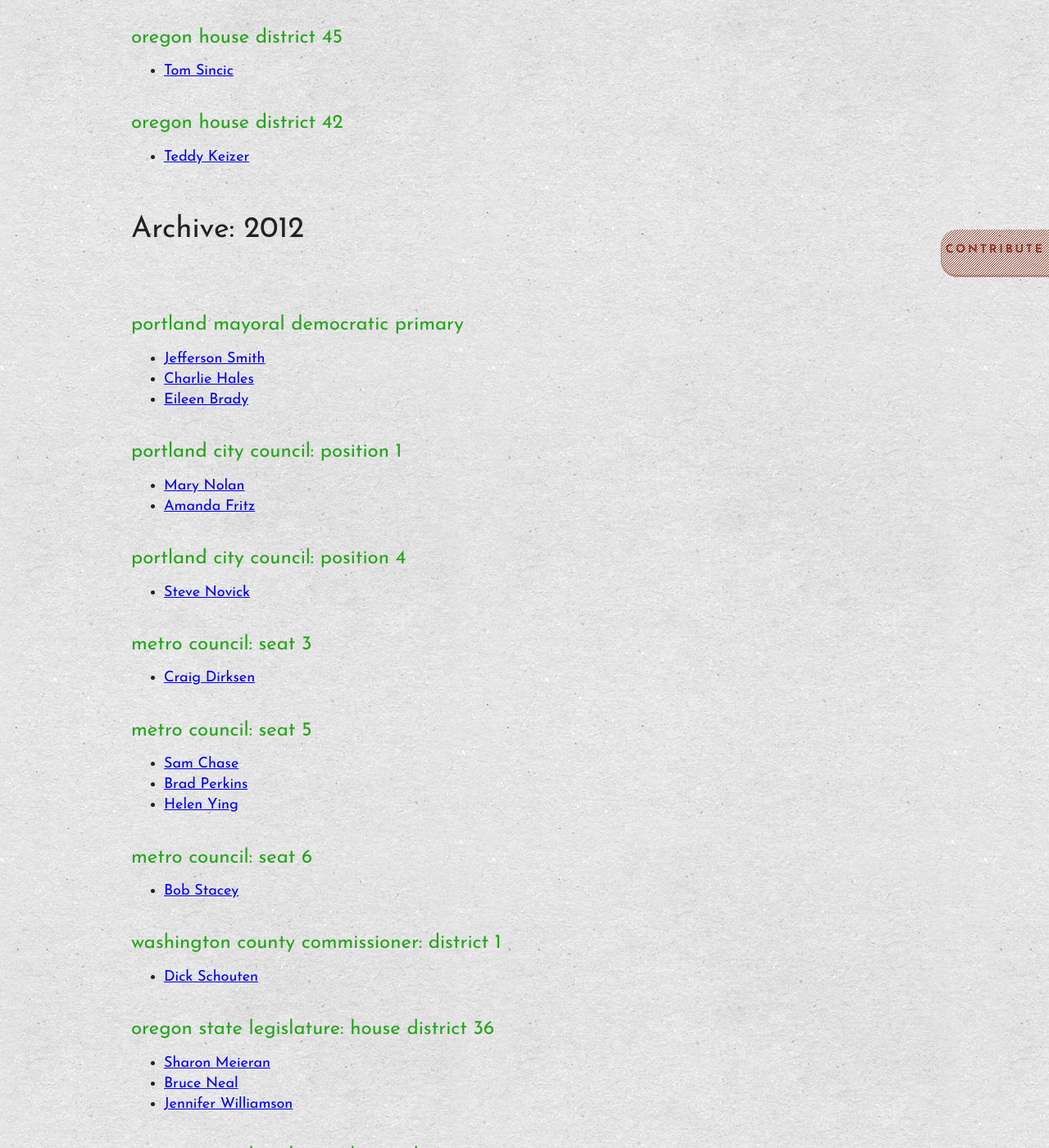
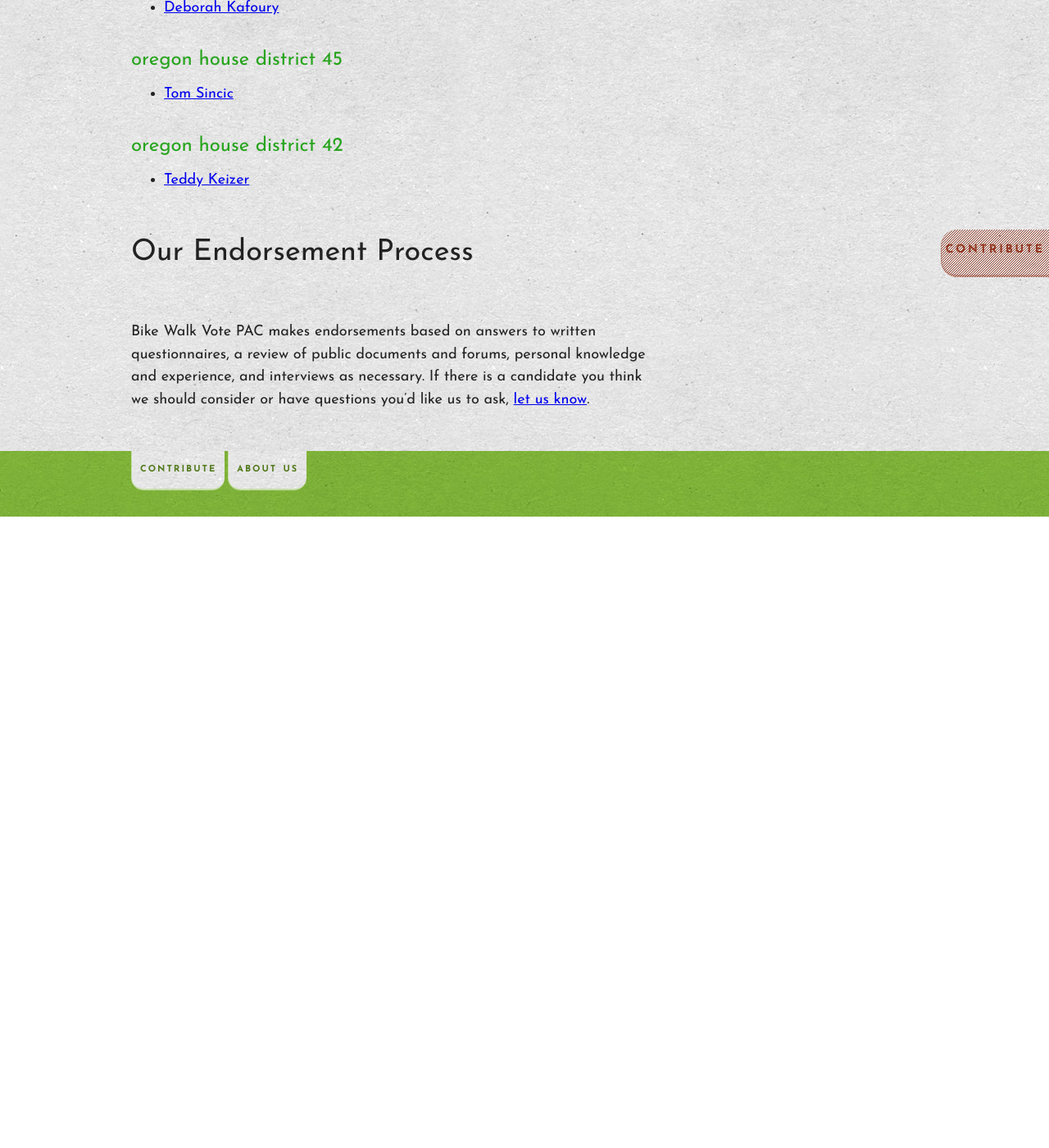
Before and after one commit to bikewalkvote/bikewalkvote.github.io, a Jekyll site: the page built from candidates.md, in a window 1280 px wide and 1400 px high, scrolled down 983 px. Shown: the whole window at 82% size. Built offline with Jekyll 4.4.1, drawn with Linux system fonts in a browser that asks for light colours; nearby versions of some CDN libraries; Markdown is read by kramdown in place of the engine named in the settings; comment, search, counter and statistics services are not loaded; after the commit the page ends 1613 px from its top, so only the background shows below that; some of the changed text lies outside the part shown.

Commit message:
Update candidates.md

```diff
--- a/candidates.md
+++ b/candidates.md
@@ -40,59 +41,6 @@
 
 
 
-## Archive: 2012
-### portland mayoral democratic primary
-
-  * [Jefferson Smith](/candidates/mayor/jefferson-smith.html)
-  * [Charlie Hales](/candidates/mayor/charlie-hales.html)
-  * [Eileen Brady](/candidates/mayor/eileen-brady.html)
-
-### portland city council: position 1
-
-  * [Mary Nolan](/candidates/portland-city-council-position-1/mary-nolan.html)
-  * [Amanda Fritz](/candidates/portland-city-council-position-1/amanda-fritz.html)
-
-### portland city council: position 4
-
-  * [Steve Novick](/candidates/portland-city-council-position-4/steve-novick.html)
-
-### metro council: seat 3
-
-  * [Craig Dirksen](/candidates/metro-council-seat-3/craig-dirksen.html)
-
-### metro council: seat 5
-
-  * [Sam Chase](/candidates/metro-council-seat-5/sam-chase.html)
-  * [Brad Perkins](/candidates/metro-council-seat-5/brad-perkins.html)
-  * [Helen Ying](/candidates/metro-council-seat-5/helen-ying.html)
-
-### metro council: seat 6
-
-  * [Bob Stacey](/candidates/metro-council-seat-6/bob-stacey.html)
-
-### washington county commissioner: district 1
-
-  * [Dick Schouten](/candidates/washington-county-commissioner-district-1/dick-schouten.html)
-
-### oregon state legislature: house district 36
-
-  * [Sharon Meieran](/candidates/oregon-state-legislature-house-district-36/sharon-meieran.html)
-  * [Bruce Neal](/candidates/oregon-state-legislature-house-district-36/bruce-neal.html)
-  * [Jennifer Williamson](/candidates/oregon-state-legislature-house-district-36/jennifer-williamson.html)
-
-### oregon state legislature: house district 46
-
-  * [Alissa Keny-Guyer](/candidates/oregon-state-legislature-house-district-46/alissa-keny-guyer.html)
-
-### oregon state legislature: house district 47
-
-  * [Jessica Vega Pederson](/candidates/oregon-state-legislature-house-district-47/jessica-vega-pederson.html)
-  * [Thuy Tran](/candidates/oregon-state-legislature-house-district-47/thuy-tran.html)
-
-### oregon state legislature: house district 48
-
-  * [Jeff Reardon](/candidates/oregon-state-legislature-house-district-48/jeff-reardon.html)
-
 ## Our Endorsement Process
 
 Bike Walk Vote PAC makes endorsements based on answers to written
```
Also changed, not shown: other parts of candidates.md (+1 -0 lines).
